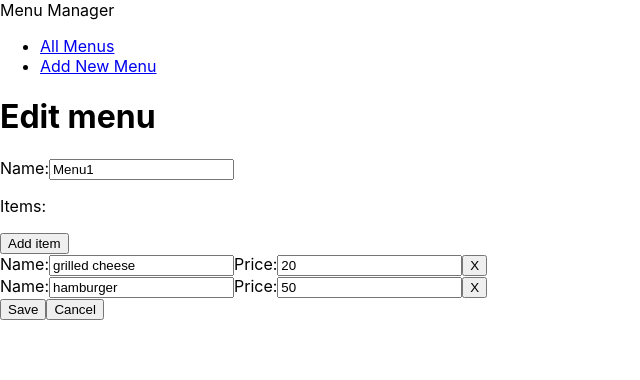
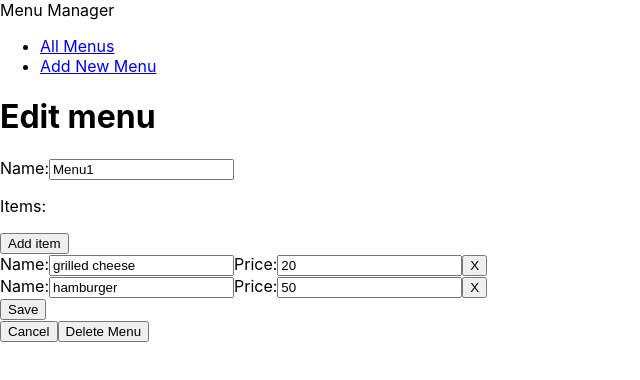
Before and after one commit to FKinga92/react-app, a React (Create React App) app: page /edit-menu/1 in a window 1280 px wide. Shown: the top 380 px of the page, without its empty margins (0-640 px from the left). Built offline with nearby package versions, Linux system fonts and the light colour scheme.

Commit message:
add delete menu btn

```diff
--- a/src/components/menus/MenuForm.tsx
+++ b/src/components/menus/MenuForm.tsx
@@ -36,6 +36,11 @@ const MenuForm: React.FC<{ type: MenuFormType }> = props => {
     redirect();
   };
 
+  const onDelete = () => {
+    dispatch(menuActions.deleteMenu({ id: menu!.id }));
+    redirect();
+  };
+
   const onNameChange = (event: React.ChangeEvent<HTMLInputElement>) => {
     dispatch(menuFormActions.updateName({ name: event.target.value }));
   };
@@ -61,14 +66,18 @@ const MenuForm: React.FC<{ type: MenuFormType }> = props => {
               <MenuItemFields key={item.id} item={item} />
             ))}
           </div>
+          <button>{isEditForm ? 'Save' : 'Add menu'}</button>
+          {isEditForm && (
+            <div>
+              <button type='button' onClick={onCancel}>
+                Cancel
+              </button>
+              <button type='button' onClick={onDelete}>
+                Delete Menu
+              </button>
+            </div>
+          )}
         </div>
-      )}
-
-      <button>{isEditForm ? 'Save' : 'Add menu'}</button>
-      {isEditForm && (
-        <button type='button' onClick={onCancel}>
-          Cancel
-        </button>
       )}
     </form>
   );
```
